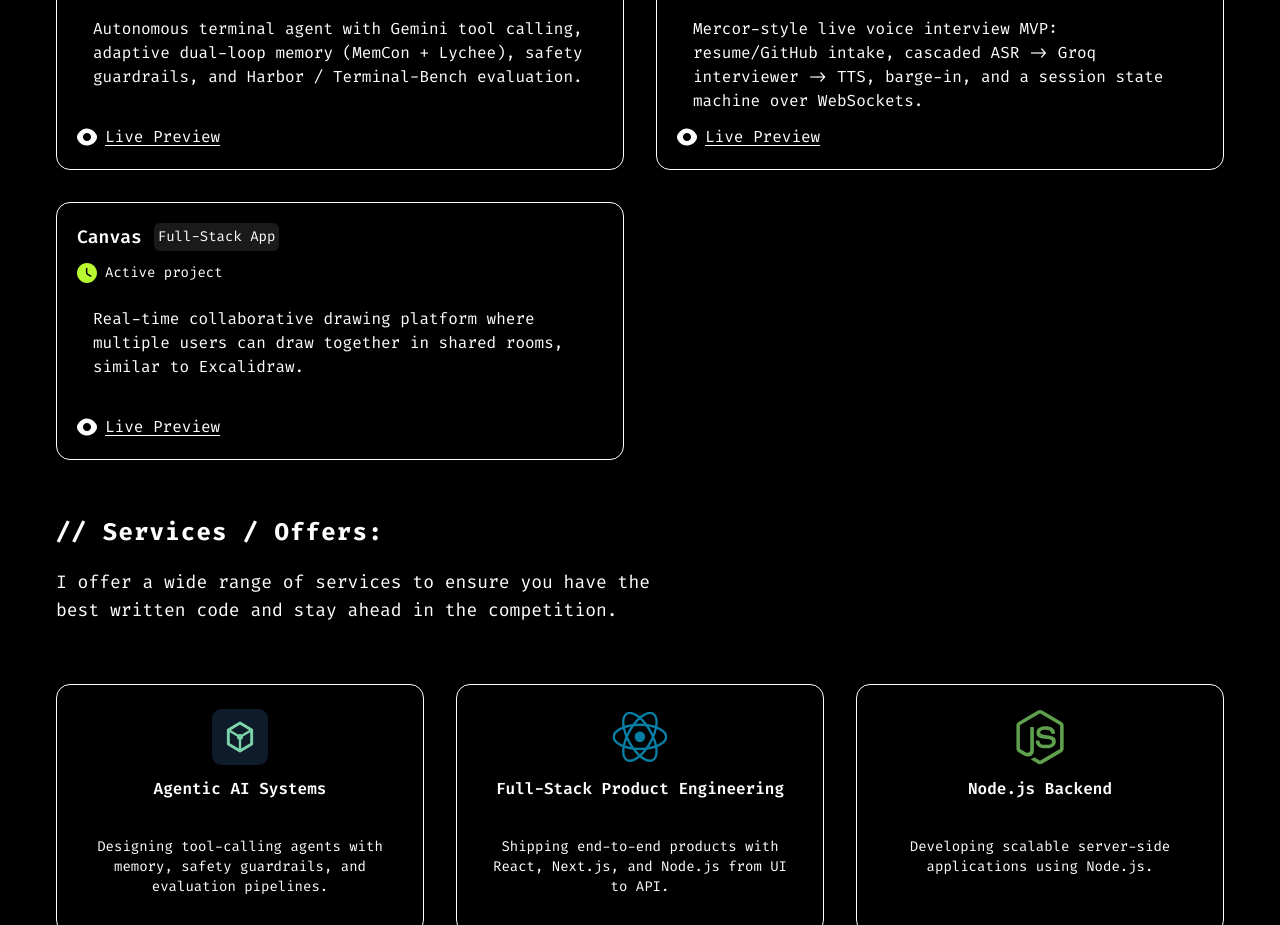
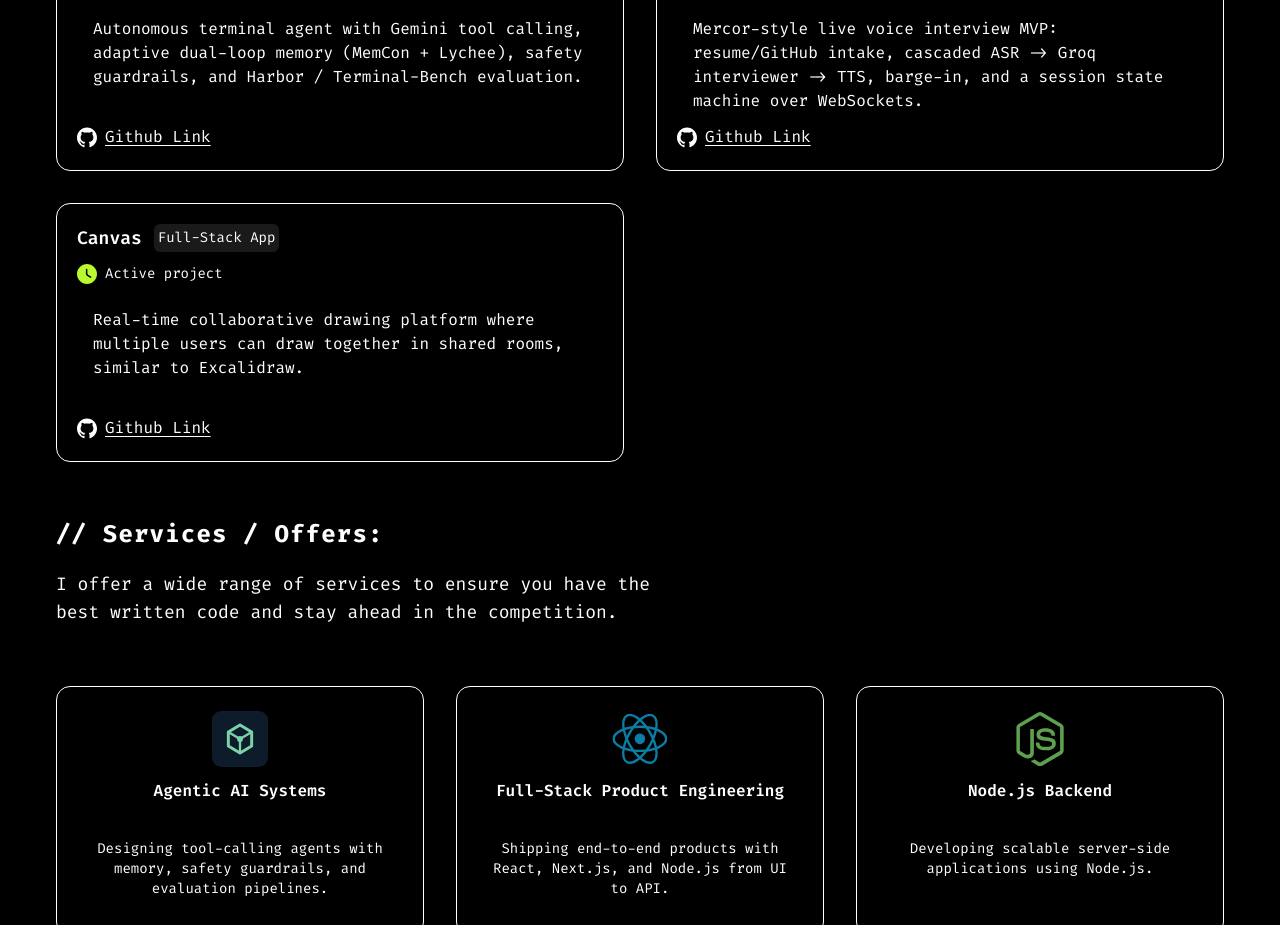
Before and after one commit to Dipxssi/portfolio, a Next.js app: page / in a window 1280 px wide. Shown: the part 1260-2185 px from the top of the page. Built offline with nearby package versions, Linux system fonts and the light colour scheme; no server answers.

Commit message:
Updated the ui

```diff
--- a/content/projects/project1.json
+++ b/content/projects/project1.json
@@ -2,7 +2,7 @@
   "priority": 1,
   "title": "NanoTerminal",
   "shortDescription": "Autonomous terminal agent with Gemini tool calling, adaptive dual-loop memory (MemCon + Lychee), safety guardrails, and Harbor / Terminal-Bench evaluation.",
-  "livePreview": "https://github.com/Dipxssi/Nanoterminal",
+  "githubLink": "https://github.com/Dipxssi/Nanoterminal",
   "type": "Agentic AI Agent",
   "siteAge": "Active project"
 }
--- a/content/projects/project2.json
+++ b/content/projects/project2.json
@@ -2,7 +2,7 @@
   "priority": 2,
   "title": "AI Interviewer",
   "shortDescription": "Mercor-style live voice interview MVP: resume/GitHub intake, cascaded ASR -> Groq interviewer -> TTS, barge-in, and a session state machine over WebSockets.",
-  "livePreview": "https://github.com/Dipxssi/AI-interviwer",
+  "githubLink": "https://github.com/Dipxssi/AI-interviwer",
   "type": "Voice AI MVP",
   "siteAge": "Active project"
 }
--- a/content/projects/project3.json
+++ b/content/projects/project3.json
@@ -2,7 +2,7 @@
   "priority": 3,
   "title": "Canvas",
   "shortDescription": "Real-time collaborative drawing platform where multiple users can draw together in shared rooms, similar to Excalidraw.",
-  "livePreview": "https://github.com/Dipxssi/canvas",
+  "githubLink": "https://github.com/Dipxssi/canvas",
   "type": "Full-Stack App",
   "siteAge": "Active project"
 }
--- a/src/appData/index.ts
+++ b/src/appData/index.ts
@@ -22,7 +22,7 @@ export const projects = [
     title: 'NanoTerminal',
     shortDescription:
       'Autonomous terminal agent with Gemini tool calling, adaptive dual-loop memory (MemCon + Lychee), safety guardrails, and Harbor / Terminal-Bench evaluation.',
-    livePreview: 'https://github.com/Dipxssi/Nanoterminal',
+    githubLink: 'https://github.com/Dipxssi/Nanoterminal',
     type: 'Agentic AI Agent',
     siteAge: 'Active project',
   },
@@ -31,7 +31,7 @@ export const projects = [
     title: 'AI Interviewer',
     shortDescription:
       'Mercor-style live voice interview MVP: resume/GitHub intake, cascaded ASR -> Groq interviewer -> TTS, barge-in, and a session state machine over WebSockets.',
-    livePreview: 'https://github.com/Dipxssi/AI-interviwer',
+    githubLink: 'https://github.com/Dipxssi/AI-interviwer',
     type: 'Voice AI MVP',
     siteAge: 'Active project',
   },
@@ -40,7 +40,7 @@ export const projects = [
     title: 'Canvas',
     shortDescription:
       'Real-time collaborative drawing platform where multiple users can draw together in shared rooms, similar to Excalidraw.',
-    livePreview: 'https://github.com/Dipxssi/canvas',
+    githubLink: 'https://github.com/Dipxssi/canvas',
     type: 'Full-Stack App',
     siteAge: 'Active project',
   },
```
